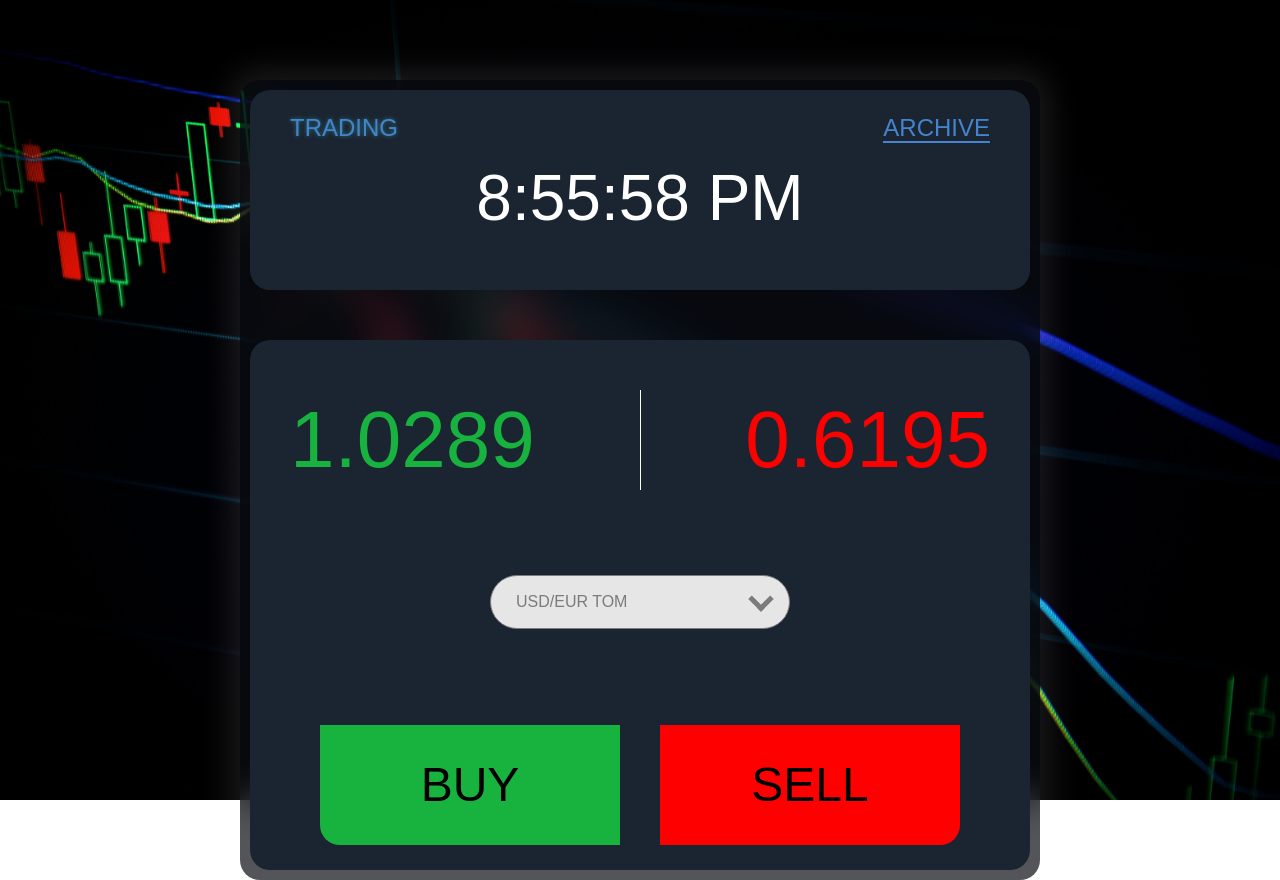
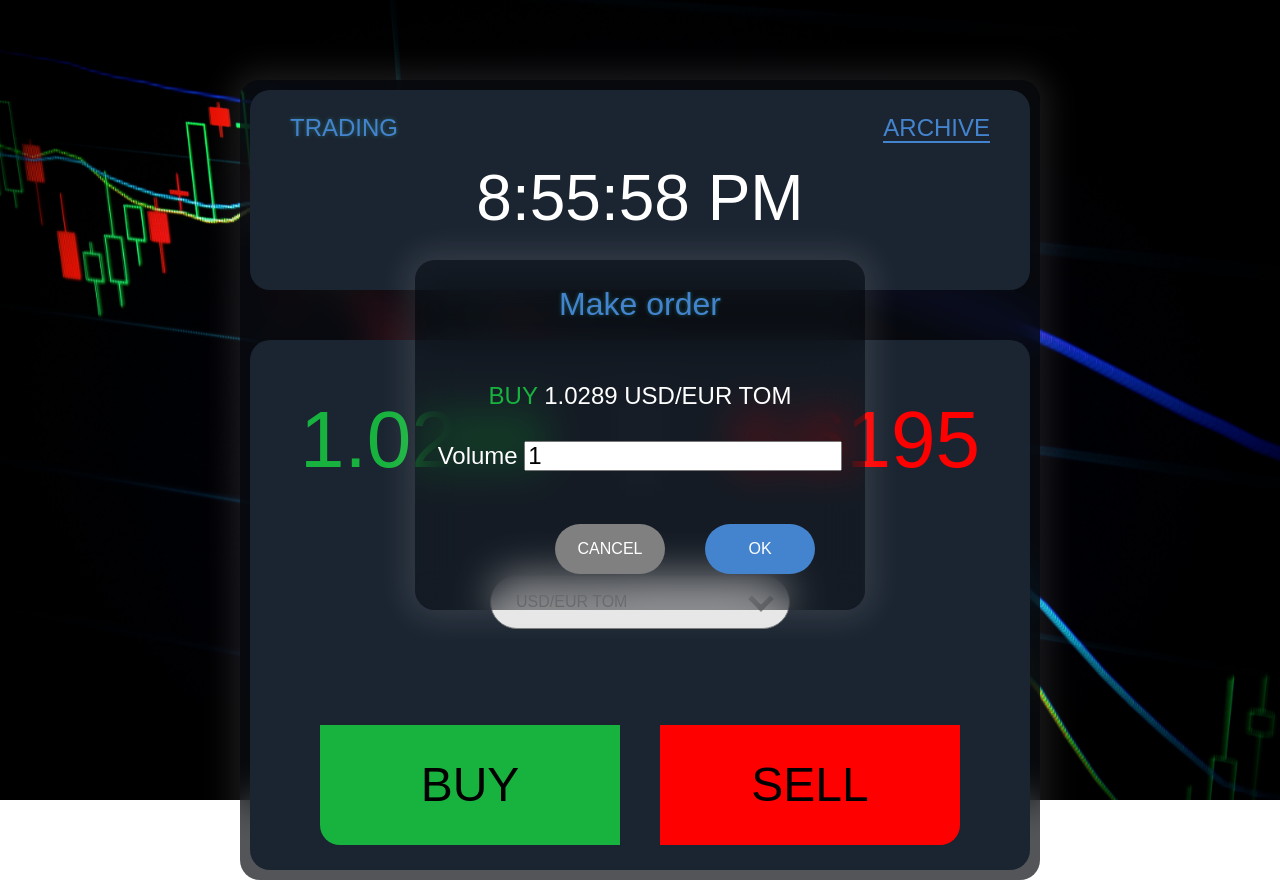
Before and after one commit to Sakurai-exe/tradingEmulator, a React (Create React App) app: page / in a window 1280 px wide. Both pictures are taken after a click on the button "BUY". Built offline with nearby package versions, Linux system fonts and the light colour scheme.

Commit message:
Popup was created.

```diff
--- a/src/App.js
+++ b/src/App.js
@@ -8,9 +8,10 @@ import { useState, useEffect } from "react";
 function App() {
 	const [date, setDate] = useState(new Date());
 
-	function refreshClock() {
+	const refreshClock = () => {
 		setDate(new Date());
-	}
+	};
+
 	useEffect(() => {
 		const timerId = setInterval(refreshClock, 1000);
 		return function cleanup() {
--- a/src/App.module.scss
+++ b/src/App.module.scss
@@ -49,7 +49,7 @@ nav {
 		}
 		a:not(.notActive),
 		a:hover {
-			text-shadow: 0px 0px 4px rgba(69, 247, 255, 0.39);
+			text-shadow: 0px 0px 4px rgba(69, 247, 255, 0.29);
 		}
 		// a:hover,
 		// a:active {
--- a/src/Trading/Trading.js
+++ b/src/Trading/Trading.js
@@ -1,4 +1,4 @@
-import { useEffect, useLayoutEffect, useState } from "react";
+import { useEffect, useState } from "react";
 import { useDispatch, useSelector } from "react-redux";
 import {
 	USD_EURgenBuyAction,
@@ -14,7 +14,6 @@ import {
 	RUR_EURgenSellAction,
 	EUR_RURgenSellAction,
 } from "../store/Actions";
-import { randomRoll } from "../store/Randomizer";
 import { slashRemover } from "../store/SlashRemover";
 import styles from "./Trading.module.scss";
 
@@ -23,14 +22,17 @@ function Trading(props) {
 	const price__buy = styles.price__buy + " " + styles.priceButtons;
 	const price__sell = styles.price__sell + " " + styles.priceButtons;
 	const [rerender, setRerender] = useState(false);
-	const [selectValue, setSelectValue] = useState("USDEUR");
+	const [prefix, setPrefix] = useState("USDEUR");
+	const [popupPrefix, setPopupPrefix] = useState("USD/EUR TOM");
 	const [buy, setBuy] = useState(1.0631);
 	const [sell, setSell] = useState(1.0628);
-	const handleTEst = e => {
-		const targetValue = String(e.target.value);
-		const s = slashRemover(targetValue.slice(0, -3)).trim();
-		setSelectValue(s);
-	};
+	const [operation, setOperation] = useState("BUY");
+	const [operationColor, setOperationColor] = useState({});
+	const [volume, setVolume] = useState(1);
+	const [zIndexStyle, setZindexStyle] = useState({
+		zIndex: -3,
+		visibility: "hidden",
+	});
 	const USDEURBuy = useSelector(state => state.buy.USDEUR_b);
 	const USDEURSell = useSelector(state => state.sell.USDEUR_s);
 	const EURUSDBuy = useSelector(state => state.buy.EURUSD_b);
@@ -44,6 +46,13 @@ function Trading(props) {
 	const EURRURBuy = useSelector(state => state.buy.EURRUR_b);
 	const EURRURSell = useSelector(state => state.sell.EURRUR_s);
 
+	const handleSetPrefix = e => {
+		const targetValue = String(e.target.value);
+		const s = slashRemover(targetValue.slice(0, -3)).trim();
+		setPrefix(s);
+		setPopupPrefix(targetValue);
+	};
+
 	const handlePriceRender = () => {
 		const buySell = new Map();
 		buySell.set("USDEUR", [USDEURBuy, USDEURSell]);
@@ -52,43 +61,83 @@ function Trading(props) {
 		buySell.set("USDRUR", [USDRURBuy, USDRURSell]);
 		buySell.set("RUREUR", [RUREURBuy, RUREURSell]);
 		buySell.set("EURRUR", [EURRURBuy, EURRURSell]);
-		const keyBuySell = buySell.get(selectValue);
+		const keyBuySell = buySell.get(prefix);
 		setBuy(keyBuySell[0]);
 		setSell(keyBuySell[1]);
 	};
+
 	const BuyActionHandler = () => {
-		if (selectValue === "USDEUR") {
+		if (prefix === "USDEUR") {
 			dispatch(USD_EURgenBuyAction());
-		} else if (selectValue === "EURUSD") {
+		} else if (prefix === "EURUSD") {
 			dispatch(EUR_USDgenBuyAction());
-		} else if (selectValue === "RURUSD") {
+		} else if (prefix === "RURUSD") {
 			dispatch(RUR_USDgenBuyAction());
-		} else if (selectValue === "USDRUR") {
+		} else if (prefix === "USDRUR") {
 			dispatch(USD_RURgenBuyAction());
-		} else if (selectValue === "RUREUR") {
+		} else if (prefix === "RUREUR") {
 			dispatch(RUR_EURgenBuyAction());
-		} else if (selectValue === "EURRUR") {
+		} else if (prefix === "EURRUR") {
 			dispatch(EUR_RURgenBuyAction());
 		} else return undefined;
-		// handlePriceRender();
 		setRerender(!rerender);
 	};
+
 	const SellActionHandler = () => {
-		if (selectValue === "USDEUR") {
+		if (prefix === "USDEUR") {
 			dispatch(USD_EURgenSellAction());
-		} else if (selectValue === "EURUSD") {
+		} else if (prefix === "EURUSD") {
 			dispatch(EUR_USDgenSellAction());
-		} else if (selectValue === "RURUSD") {
+		} else if (prefix === "RURUSD") {
 			dispatch(RUR_USDgenSellAction());
-		} else if (selectValue === "USDRUR") {
+		} else if (prefix === "USDRUR") {
 			dispatch(USD_RURgenSellAction());
-		} else if (selectValue === "RUREUR") {
+		} else if (prefix === "RUREUR") {
 			dispatch(RUR_EURgenSellAction());
-		} else if (selectValue === "EURRUR") {
+		} else if (prefix === "EURRUR") {
 			dispatch(EUR_RURgenSellAction());
 		} else return undefined;
-		// handlePriceRender();
 	};
+
+	const handlePopUp = e => {
+		setZindexStyle({
+			zIndex: 2,
+			visibility: "visible",
+		});
+		setOperation(String(e.target.value));
+		if (String(e.target.value) === "BUY") {
+			setOperationColor(styles.buyColor);
+		} else if (String(e.target.value) === "SELL")
+			setOperationColor(styles.sellColor);
+		else setOperationColor(null);
+	};
+	const handleClosePopup = () => {
+		setZindexStyle({
+			zIndex: -3,
+			visibility: "hidden",
+		});
+		setVolume(1);
+	};
+	const handleSubmit = () => {
+		setZindexStyle({
+			zIndex: -3,
+			visibility: "hidden",
+		});
+		setVolume(1);
+	};
+
+	const volumeChangeAlways = e => {
+		let number = Math.trunc(e.target.value);
+		let array = [...number.toString()].map(Number);
+		if (array.length > 7 || e.target.value > 9999999) {
+			setVolume(9999999);
+		} else if (array.length < 0 || e.target.value < 0) {
+			setVolume(1);
+		} else {
+			setVolume(e.target.value);
+		}
+	};
+
 	useEffect(() => {
 		let randomIntervalBuy = Math.random() * (5000 - 2000) + 2000;
 		let randomIntervalSell = Math.random() * (4000 - 500) + 500;
@@ -101,15 +150,7 @@ function Trading(props) {
 			clearInterval(timerSell);
 		};
 	}, [rerender]);
-	// useEffect(() => {
-	// 	let randomIntervalSell = randomRoll(2000, 3000);
-	// 	const timerSell = setInterval(SellActionHandler, randomIntervalSell);
-	// 	console.log("2");
-	// 	handlePriceRender();
-	// 	return function cleanup() {
-	// 		clearInterval(timerSell);
-	// 	};
-	// }, [rerender]);
+
 	return (
 		<div className={styles.Trading}>
 			<div className={styles.price}>
@@ -118,7 +159,7 @@ function Trading(props) {
 				<div className={price__sell}>{sell}</div>
 			</div>
 			<div className={styles.select}>
-				<select onChange={handleTEst} onMouseLeave={handlePriceRender}>
+				<select onChange={handleSetPrefix} onMouseLeave={handlePriceRender}>
 					<option>EUR/USD TOM</option>
 					<option>RUR/USD TOM</option>
 					<option>USD/RUR TOM</option>
@@ -130,8 +171,59 @@ function Trading(props) {
 			</div>
 
 			<div className={styles.tradeButtons}>
-				<button className={styles.tradeButtons__buy}>Buy</button>
-				<button className={styles.tradeButtons__sell}>Sell</button>
+				<button
+					className={styles.tradeButtons__buy}
+					value={"BUY"}
+					onClick={handlePopUp}
+				>
+					Buy
+				</button>
+				<div className={styles.popup} style={zIndexStyle}>
+					<div className={styles.popup__title}>Make order</div>
+					<div className={operationColor}>
+						<span>{operation}</span> {buy} {popupPrefix}
+					</div>
+					<br />
+					<span>
+						Volume{" "}
+						<input
+							type="number"
+							name="volume"
+							value={volume}
+							min={1}
+							maxLength="7"
+							onChange={volumeChangeAlways}
+							required
+						/>
+					</span>
+					<div className={styles.popup__buttons}>
+						<button
+							className={[
+								styles.popupButtons__cancelBtn,
+								styles.popupButtons__button,
+							].join(" ")}
+							onClick={handleClosePopup}
+						>
+							CANCEL
+						</button>
+						<button
+							className={[
+								styles.popupButtons__okBtn,
+								styles.popupButtons__button,
+							].join(" ")}
+							onClick={handleSubmit}
+						>
+							OK
+						</button>
+					</div>
+				</div>
+				<button
+					className={styles.tradeButtons__sell}
+					value={"SELL"}
+					onClick={handlePopUp}
+				>
+					Sell
+				</button>
 			</div>
 		</div>
 	);
--- a/src/Trading/Trading.module.scss
+++ b/src/Trading/Trading.module.scss
@@ -6,8 +6,6 @@
 	display: flex;
 	flex-direction: column;
 	background-color: #1b2531;
-	// justify-content: space-between;
-	// align-items: center;
 	.select {
 		margin-top: 35px;
 		margin-bottom: 70px;
@@ -55,19 +53,6 @@
 	}
 }
 
-// .activeLine {
-// 	position: absolute;
-// 	top: 70px;
-// 	left: 48px;
-// 	width: 110px;
-// 	height: 2px;
-// 	background-color: white;
-// 	border-radius: 1px;
-// 	-webkit-box-shadow: 0px 0px 30px 10px rgba(255, 255, 255, 0.1);
-// 	-moz-box-shadow: 0px 0px 30px 10px rgba(255, 255, 255, 0.1);
-// 	box-shadow: 0px 0px 30px 10px rgba(255, 255, 255, 0.1);
-// }
-
 .price {
 	display: flex;
 	height: 200px;
@@ -83,11 +68,11 @@
 		background-color: white;
 	}
 	.price__buy {
-		margin-left: 40px;
+		margin-left: 50px;
 		color: #18b33e;
 	}
 	.price__sell {
-		margin-right: 40px;
+		margin-right: 50px;
 		color: red;
 	}
 }
@@ -124,3 +109,88 @@
 		background-color: red;
 	}
 }
+
+.popup {
+	position: absolute;
+	z-index: -3;
+	visibility: hidden;
+	top: 180px;
+	left: 175px;
+	width: 450px;
+	height: 350px;
+	padding: 20px;
+	background-color: rgb(10, 14, 19, 0.4);
+	border: 0px solid #181818;
+	border-radius: 20px;
+	-webkit-box-shadow: 0px 0px 30px 10px rgba(255, 255, 255, 0.1);
+	-moz-box-shadow: 0px 0px 30px 10px rgba(255, 255, 255, 0.1);
+	box-shadow: 0px 0px 30px 10px rgba(255, 255, 255, 0.1);
+	backdrop-filter: blur(20px);
+	text-align: center;
+
+	.popup__title {
+		color: #4484cf;
+		text-shadow: 0px 0px 4px rgba(69, 247, 255, 0.29);
+		font-size: 2rem;
+		margin-bottom: 50px;
+	}
+	span {
+		font-size: 1.5rem;
+		input {
+			height: 30px;
+			outline: 0;
+		}
+	}
+	.popup__buttons {
+		// position: relative;
+		display: flex;
+		flex-direction: row;
+		height: 50px;
+		margin-top: 50px;
+		.popupButtons__button {
+			font-size: 1rem;
+			width: 110px;
+			height: 50px;
+			border-radius: 42px;
+			display: inline-block;
+			cursor: pointer;
+			color: #ffffff;
+			padding: 10px 20px;
+			text-decoration: none;
+		}
+		.popupButtons__okBtn {
+			background-color: #4484cf;
+			margin-left: 40px;
+			// box-shadow: 0px 0px 10px 1px #3dc21b;
+			// background-color: #44c767;
+			// text-shadow: 0px 1px 0px #2f6627;
+		}
+		.popupButtons__okBtn:hover {
+			box-shadow: 0px 0px 10px 1px #4484cf;
+			// background-color: #44c767;
+			text-shadow: 0px 1px 0px #4484cf;
+		}
+		.popupButtons__cancelBtn {
+			background-color: grey;
+			margin-left: 120px;
+		}
+		.popupButtons__cancelBtn:hover {
+			box-shadow: 0px 0px 5px 1px grey;
+		}
+	}
+}
+
+.buyColor {
+	font-size: 1.5rem;
+	span {
+		color: #18b33e;
+		font-size: 1.5rem;
+	}
+}
+.sellColor {
+	font-size: 1.5rem;
+	span {
+		color: red;
+		font-size: 1.5rem;
+	}
+}
--- a/src/index.css
+++ b/src/index.css
@@ -68,6 +68,17 @@ select {
 	font: inherit;
 }
 
+input::-webkit-outer-spin-button,
+input::-webkit-inner-spin-button {
+	-webkit-appearance: none;
+	margin: 0;
+}
+
+input[type=number] {
+	-moz-appearance: textfield;
+	/* Firefox */
+}
+
 /* body {
   margin: 0;
   font-family: -apple-system, BlinkMacSystemFont, 'Segoe UI', 'Roboto', 'Oxygen',
--- /dev/null
+++ b/src/store/ArchiveReducer.js
@@ -0,0 +1,32 @@
+const defaultState = [
+	{
+		side: "Sell",
+		price: 1.2134,
+		instrument: "USD/EUR TOM",
+		volume: 10321,
+		timestamp: "2022.03.20 13:55:23",
+	},
+];
+
+export const ADD_NEW_ARCHIVE = "ADD_NEW_ARCHIVE";
+// export const SET_EUR_USD_B = "SET_EUR_USD_B";
+// export const SET_RUR_USD_B = "SET_RUR_USD_B";
+// export const SET_USD_RUR_B = "SET_USD_RUR_B";
+// export const SET_RUR_EUR_B = "SET_RUR_EUR_B";
+// export const SET_EUR_RUR_B = "SET_EUR_RUR_B";
+
+export const ArchiveReducer = (state = defaultState, action) => {
+	switch (action.type) {
+		case ADD_NEW_ITEM:
+			const newArchive = {
+				side: payload.side,
+				price: payload.id,
+				instrument: payload.instrument,
+				volume: payload.volume,
+				timestamp: payload.timestamp,
+			};
+			return [...state, newArchive];
+		default:
+			return state;
+	}
+};
```
Also changed, not shown: src/store/Actions.js (+16 -0 lines).
